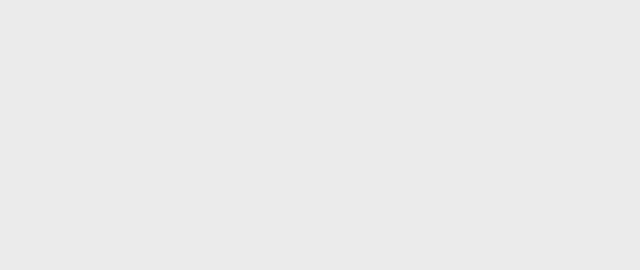
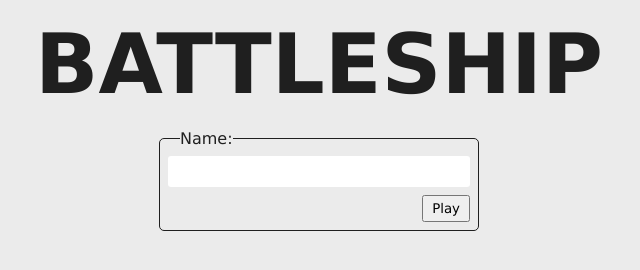
Before and after one commit to JohnGamboa-L4ck/battleship, a website built with webpack: page dist/index.html in a window 1280 px wide. Shown: the whole page, without its empty margins (321-961 px from the left). Built offline with nearby package versions, Linux system fonts and the light colour scheme.

Commit message:
added name form

```diff
--- a/src/css/main.css
+++ b/src/css/main.css
@@ -1,9 +1,7 @@
 :root {
     --light: hsl(0, 0%, 92%);
     --dark: hsl(0, 0%, 12%);
-
-    --background: var(--light);
-    --color: var(--dark)
+    --light-red: hsl(0, 100%, 90%);
 }
 
 *, *:before, *:after {
@@ -16,8 +14,6 @@
 
 body {
     min-height: 100vh;
-    background-color: var(--background);
-    color: var(--color);
 }
 
 body,
@@ -25,3 +21,80 @@ button,
 input {
     font-family:Verdana, Geneva, "DejaVu Sans", sans-serif;
 }
+
+button {
+    cursor: pointer;
+}
+
+.app {
+    display: flex;
+    flex-direction: column;
+    height: 100vh;
+    width: 100vw;
+    color: var(--dark);
+    background-color: var(--light);
+}
+
+.header {
+    font-size: clamp(2.2rem, 10vw, 5.2rem);
+    text-align: center;
+    text-transform: uppercase;
+    margin: 1rem;
+    word-wrap: break-word;
+}
+
+.name-form {
+    padding: 0 1rem 0 1rem;
+}
+
+.name-fieldset {
+    max-width: 320px;
+    margin: auto;
+    border: 1px solid var(--dark);
+    border-radius: 5px;
+}
+
+.name-fieldset > * {
+    display: block;
+}
+
+.name-legend {
+    margin: 0 0 0 20px;
+}
+
+.name-input {
+    border: none;
+    border-radius: 3px;
+    outline: none;
+    width: calc(100% - 1rem);
+    height: 100%;
+    margin: .5rem;
+    padding: .5rem;
+}
+
+.name-input:focus {
+    outline: 1px solid gray;
+}
+
+.name-error {
+    display: none;
+    padding: .5rem;
+    border-radius: 3px;
+    color: var(--dark);
+    background-color: var(--light-red);
+}
+
+.name-error.visible{
+    display: block;
+}
+
+.name-error,
+.play-button {
+    margin: 0 .5rem .5rem .5rem;
+}
+
+.play-button {
+    float: right;
+    padding: .25rem .5rem;
+    text-transform: capitalize;
+}
--- a/src/js/static.js
+++ b/src/js/static.js
@@ -1,11 +1,36 @@
 import elementFactory from './factories/elementFactory';
 import appendTo from './appendTo';
 
-const createAppContainer = () => {
-    const app = elementFactory('div', 'app');
-    appendTo('body', app);
-};
-
 export default function setup() {
-    createAppContainer();
+    // set language
+    document.querySelector('html').setAttribute('lang', 'en');
+    // create app main container
+    appendTo('body', elementFactory('div', 'app', { id: 'app' }));
+    // create header and form
+    appendTo('#app', [
+        elementFactory('h1', 'header', [
+            { id: 'header' },
+            { innerHTML: 'battle&shy;ship' }]),
+        elementFactory('form', 'name-form', [
+            { id: 'nameForm' },
+            { novalidate: '' },
+        ]),
+    ]);
+    // create fieldset
+    appendTo('#nameForm', elementFactory('fieldset', 'name-fieldset',
+        { id: 'nameFieldset' }));
+    // create input for name
+    appendTo('#nameFieldset', [
+        elementFactory('legend', 'name-legend', { innerHTML: 'Name:' }),
+        elementFactory('input', 'name-input', [
+            { id: 'nameInput' },
+        ]),
+    ]);
+    // create hidden small tag for input error
+    appendTo('#nameFieldset', elementFactory('small', 'name-error', { id: 'nameError' }));
+    // create play button
+    appendTo('#nameFieldset', elementFactory('button', 'play-button', [
+        { id: 'playButton' },
+        { innerHTML: 'play' },
+    ]));
 }
```
Also changed, not shown: dist/favicon.png (deleted), dist/index.bundle.js.
